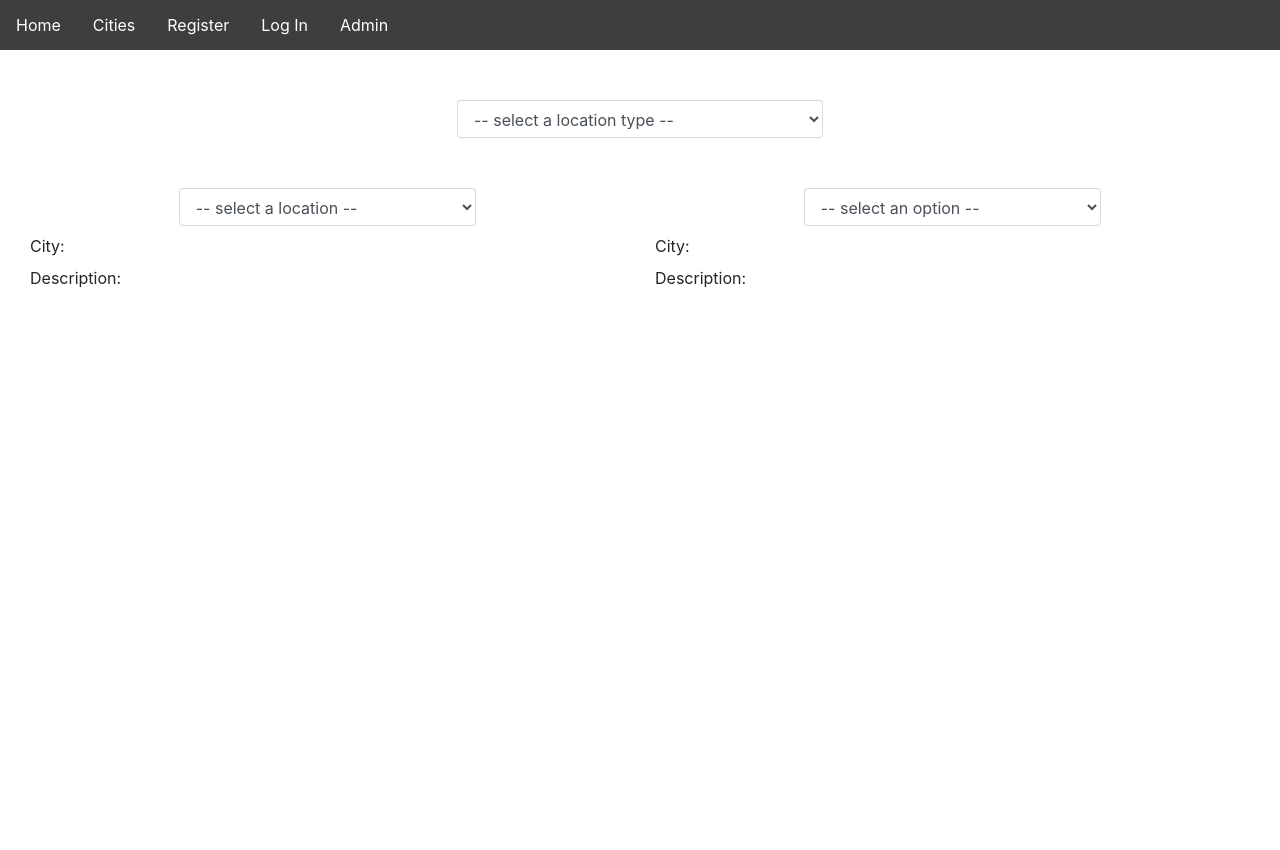
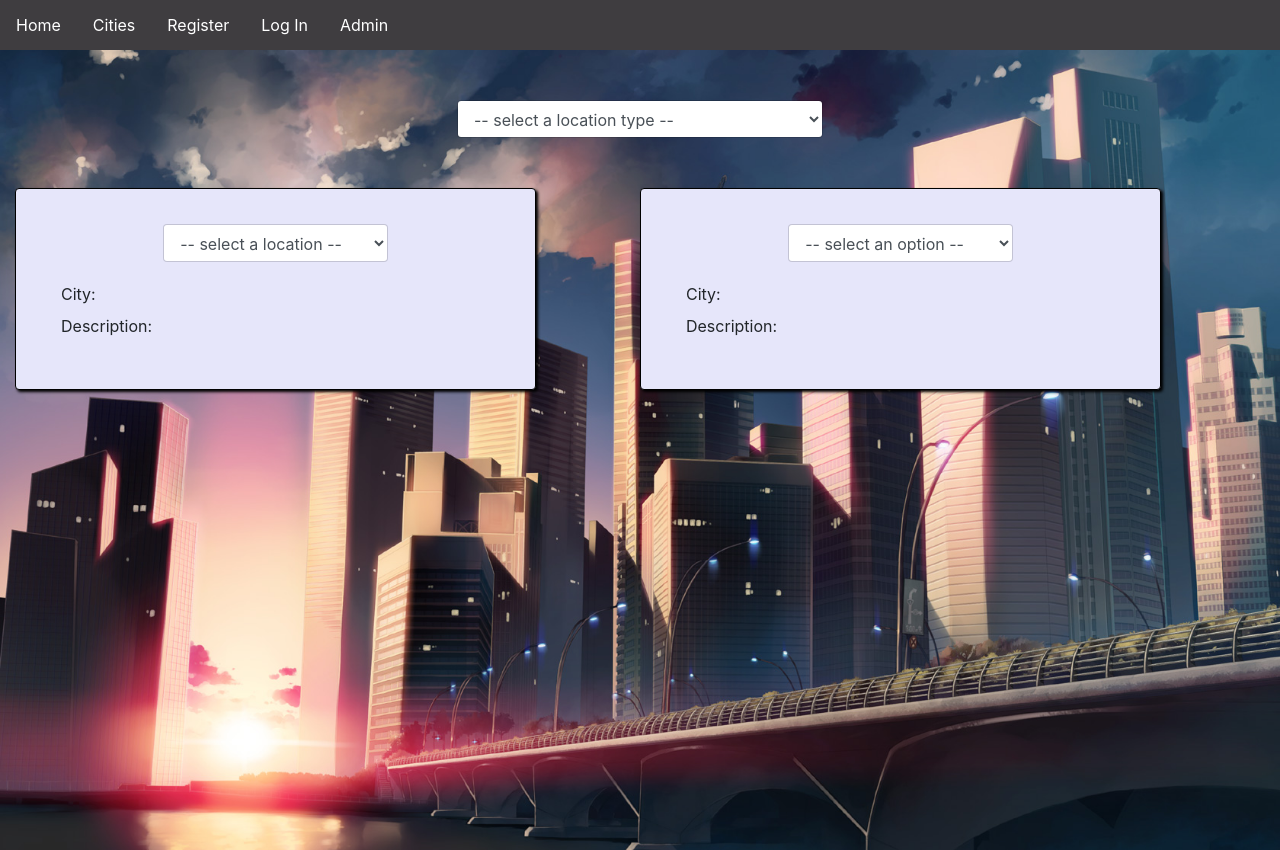
Before and after one commit to jiashengc/IFB299, a Django app: a page that uses smartcity/templates/compare_location/compare.html in a window 1280 px wide. Before the commit the page ends 288 px from the top, so only its background shows below. Run offline with Django 3.2, Linux system fonts and the light colour scheme; data comes from the database, SQL or seed files in the repository; parts of the project's set-up code (start-up, migrations or seed data) failed here and were passed over; some libraries are stand-ins or nearby versions.

Commit message:
Compare Location graphic

```diff
--- a/smartcity/static/nav.css
+++ b/smartcity/static/nav.css
@@ -12,7 +12,7 @@
     z-index: 10;
     background-color: #3F3D40;
     height: 50px;
-    margin-bottom: 20px;
+    padding-bottom: 20px;
 }
 
 a:not([href]):not([tabindex]),
--- a/smartcity/templates/compare_location/compare.html
+++ b/smartcity/templates/compare_location/compare.html
@@ -17,10 +17,11 @@
                 </select>
             </div>
 
-            <div class="col-6 location-column">
+            <div class="col-5 location-column">
                 <select class="form-control location-chooser" id="left-chooser" onchange="changeLocation(0)">
                     <option disabled selected value> -- select a location -- </option>
                 </select>
+                <div class="details">
                     <h2 class="name"></h2>
                     <h5 class="type"></h5>
 
@@ -29,11 +30,15 @@
                     <span>Description:</span>
                     <p class="desc"></p>
                 </div>
+            </div>
 
-            <div class="col-6 location-column">
+            <div class="col-1"></div>
+
+            <div class="col-5 location-column">
                 <select class="form-control location-chooser" id="right-chooser" onchange="changeLocation(1)">
                     <option disabled selected value> -- select an option -- </option>
                 </select>
+                <div class="details">
                     <h2 class="name"></h2>
                     <h5 class="type"></h5>
 
@@ -42,13 +47,21 @@
                     <span>Description:</span>
                     <p class="desc"></p>
                 </div>
+            </div>
 
         </div>
     </div>
 </body>
 <style>
+    .container-fluid {
+        background-image: url("/static/images/compareLocation.jpg");
+        background-size: cover;
+        background-position: center center;
+        min-height: 100vh;
+    }
+
     .location-compare {
-        margin-top: 50px;
+        padding-top: 50px;
     }
 
     .location-chooser {
@@ -64,6 +77,22 @@
         max-width: 400px;
         margin: 0 auto;
         margin-bottom: 50px;
+    }
+
+    .location-column {
+        padding: 35px;
+        border: 1px solid black;
+        border-radius: 4px;
+        background-color: lavender;
+        box-shadow: 2px 2px 3px black;
+    }
+
+    .details {
+        margin: 10px;
+    }
+
+    .details .name {
+        margin-top: 20px;
     }
 </style>
 <script>
```
Also changed, not shown: smartcity/db.sqlite3, smartcity/splash/migrations/0007_auto_20171029_1246.py (added), smartcity/static/images/compareLocation.jpg (added). Lines whose indentation alone changed are shown as unchanged.
